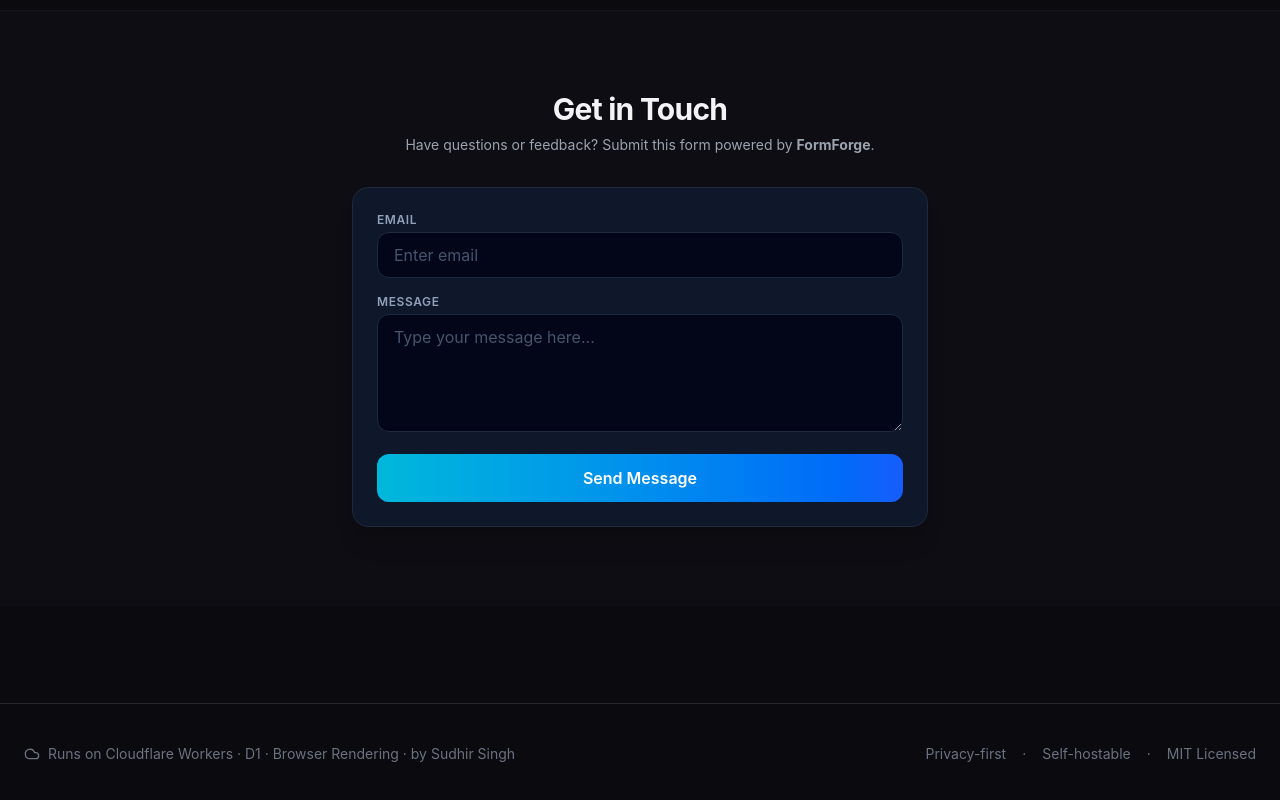
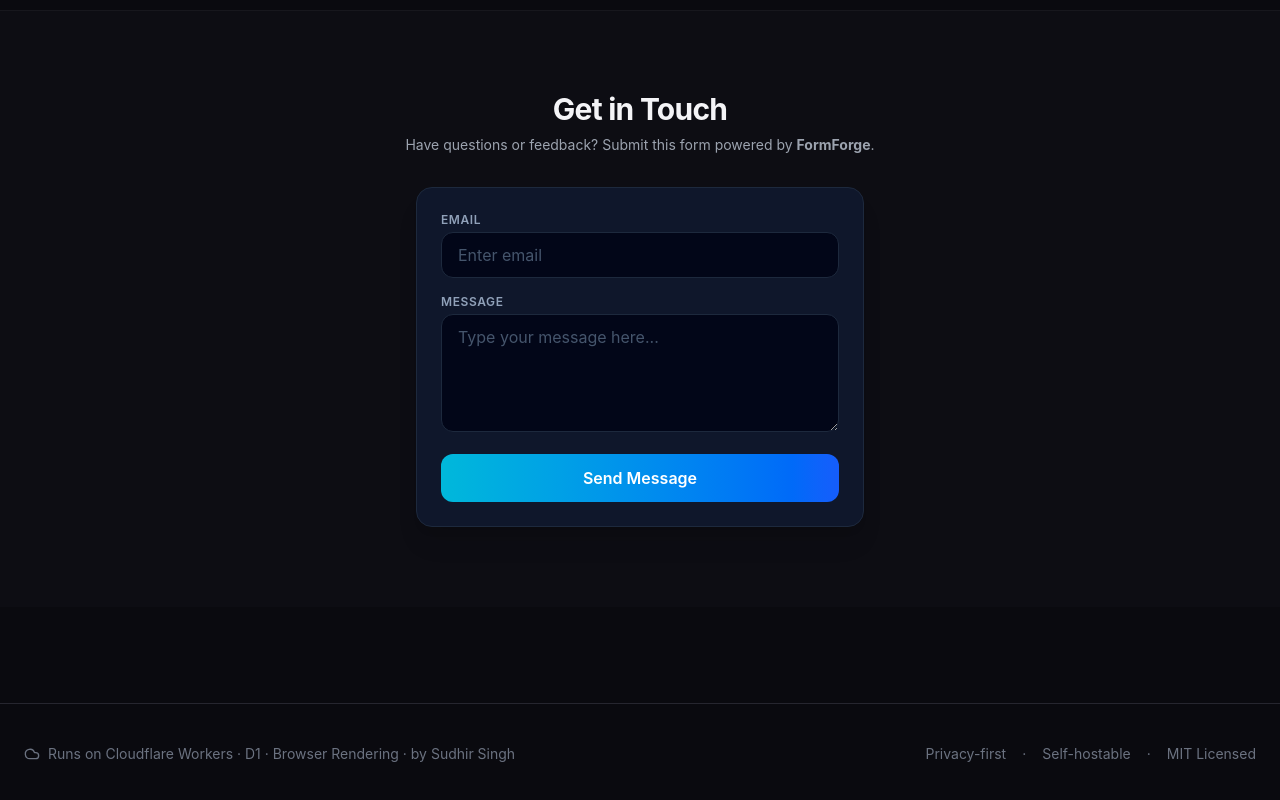
Before and after one commit to SudhirDevOps1/AutoLogin-Scheduler, a Next.js app: page / in a window 1280 px wide. Shown: the part 3743-4543 px from the top of the page. Built offline with nearby package versions, Linux system fonts and the light colour scheme; no server answers.

Commit message:
Refactor landing page contact form to use ContactForm AJAX component, preventing browser redirect to API response

```diff
--- a/src/app/page.tsx
+++ b/src/app/page.tsx
@@ -1,4 +1,5 @@
 import Link from "next/link";
+import { ContactForm } from "@/components/contact-form";
 import {
   Shield,
   Zap,
@@ -246,40 +247,7 @@ export default function HomePage() {
           <p className="text-text-muted text-sm mb-8">
             Have questions or feedback? Submit this form powered by <strong>FormForge</strong>.
           </p>
-          <form
-            method="POST"
-            action="https://apnaform.sudhirdevops1.workers.dev/api/submit/endpoint_mhvmLo4MCXHO_5UImnjdulmV"
-            className="w-full p-6 bg-slate-900 border border-slate-800 rounded-2xl space-y-4 shadow-xl text-left"
-          >
-            <div>
-              <label className="block text-xs font-semibold text-slate-400 uppercase tracking-wider mb-1">Email</label>
-              <input
-                name="email"
-                type="email"
-                required
-                placeholder="Enter email"
-                className="w-full px-4 py-2.5 bg-slate-950 border border-slate-800 rounded-xl text-white placeholder-slate-600 focus:outline-none focus:border-cyan-500 focus:ring-1 focus:ring-cyan-500 transition"
-              />
-            </div>
-            <div>
-              <label className="block text-xs font-semibold text-slate-400 uppercase tracking-wider mb-1">Message</label>
-              <textarea
-                name="message"
-                required
-                placeholder="Type your message here..."
-                rows={4}
-                className="w-full px-4 py-2.5 bg-slate-950 border border-slate-800 rounded-xl text-white placeholder-slate-600 focus:outline-none focus:border-cyan-500 focus:ring-1 focus:ring-cyan-500 transition"
-              />
-            </div>
-            {/* Honeypot Bot Trap */}
-            <input name="website" tabIndex={-1} autoComplete="off" style={{ display: "none" }} />
-            <button
-              type="submit"
-              className="w-full py-3 px-4 bg-gradient-to-r from-cyan-500 to-blue-600 text-white font-semibold rounded-xl hover:from-cyan-400 hover:to-blue-500 transition-all"
-            >
-              Send Message
-            </button>
-          </form>
+          <ContactForm />
         </div>
       </section>
     </main>
--- /dev/null
+++ b/src/components/contact-form.tsx
@@ -0,0 +1,124 @@
+"use client";
+
+import { useState } from "react";
+import { Loader2, CheckCircle2, AlertCircle } from "lucide-react";
+
+export function ContactForm() {
+  const [email, setEmail] = useState("");
+  const [message, setMessage] = useState("");
+  const [website, setWebsite] = useState(""); // Honeypot field
+  const [status, setStatus] = useState<"idle" | "submitting" | "success" | "error">("idle");
+  const [errorMsg, setErrorMsg] = useState("");
+
+  async function handleSubmit(e: React.FormEvent) {
+    e.preventDefault();
+    if (website) {
+      // If honeypot field is filled, silently discard (bot protection)
+      setStatus("success");
+      return;
+    }
+
+    setStatus("submitting");
+    try {
+      const res = await fetch("https://apnaform.sudhirdevops1.workers.dev/api/submit/endpoint_mhvmLo4MCXHO_5UImnjdulmV", {
+        method: "POST",
+        headers: { "Content-Type": "application/json" },
+        body: JSON.stringify({ email, message }),
+      });
+
+      if (res.ok) {
+        setStatus("success");
+        setEmail("");
+        setMessage("");
+      } else {
+        const d = await res.json().catch(() => ({}));
+        setErrorMsg(d.message || "Failed to submit response.");
+        setStatus("error");
+      }
+    } catch {
+      setErrorMsg("Network error occurred. Please try again.");
+      setStatus("error");
+    }
+  }
+
+  if (status === "success") {
+    return (
+      <div className="max-w-md mx-auto p-8 bg-slate-900 border border-success/30 rounded-2xl text-center space-y-3 shadow-xl">
+        <CheckCircle2 className="w-12 h-12 text-success mx-auto" />
+        <h3 className="text-lg font-bold text-white">Message Sent!</h3>
+        <p className="text-slate-400 text-sm">
+          Thanks! Your response has been received successfully.
+        </p>
+        <button
+          onClick={() => setStatus("idle")}
+          className="mt-4 px-4 py-2 bg-slate-800 hover:bg-slate-700 text-white text-xs font-semibold rounded-lg transition"
+        >
+          Send another message
+        </button>
+      </div>
+    );
+  }
+
+  return (
+    <form
+      onSubmit={handleSubmit}
+      className="max-w-md mx-auto p-6 bg-slate-900 border border-slate-800 rounded-2xl space-y-4 shadow-xl text-left"
+    >
+      {status === "error" && (
+        <div className="p-3 rounded-xl bg-danger/10 border border-danger/20 text-xs text-danger flex items-start gap-2">
+          <AlertCircle className="w-4 h-4 shrink-0 mt-0.5" />
+          <span>{errorMsg}</span>
+        </div>
+      )}
+
+      <div>
+        <label className="block text-xs font-semibold text-slate-400 uppercase tracking-wider mb-1">Email</label>
+        <input
+          name="email"
+          type="email"
+          required
+          value={email}
+          onChange={(e) => setEmail(e.target.value)}
+          placeholder="Enter email"
+          disabled={status === "submitting"}
+          className="w-full px-4 py-2.5 bg-slate-950 border border-slate-800 rounded-xl text-white placeholder-slate-600 focus:outline-none focus:border-cyan-500 focus:ring-1 focus:ring-cyan-500 transition disabled:opacity-50"
+        />
+      </div>
+      <div>
+        <label className="block text-xs font-semibold text-slate-400 uppercase tracking-wider mb-1">Message</label>
+        <textarea
+          name="message"
+          required
+          value={message}
+          onChange={(e) => setMessage(e.target.value)}
+          placeholder="Type your message here..."
+          rows={4}
+          disabled={status === "submitting"}
+          className="w-full px-4 py-2.5 bg-slate-950 border border-slate-800 rounded-xl text-white placeholder-slate-600 focus:outline-none focus:border-cyan-500 focus:ring-1 focus:ring-cyan-500 transition disabled:opacity-50"
+        ></textarea>
+      </div>
+      {/* Honeypot Bot Trap */}
+      <input
+        name="website"
+        tabIndex={-1}
+        autoComplete="off"
+        value={website}
+        onChange={(e) => setWebsite(e.target.value)}
+        style={{ display: "none" }}
+      />
+      <button
+        type="submit"
+        disabled={status === "submitting"}
+        className="w-full py-3 px-4 bg-gradient-to-r from-cyan-500 to-blue-600 text-white font-semibold rounded-xl hover:from-cyan-400 hover:to-blue-500 transition-all flex items-center justify-center gap-2 disabled:opacity-50"
+      >
+        {status === "submitting" ? (
+          <>
+            <Loader2 className="w-4 h-4 animate-spin" /> Sending...
+          </>
+        ) : (
+          "Send Message"
+        )}
+      </button>
+    </form>
+  );
+}
```
